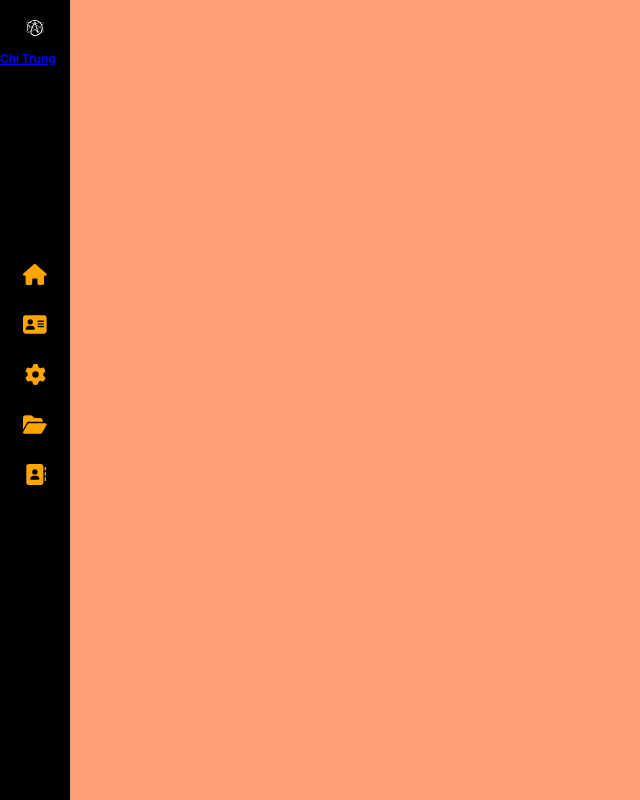
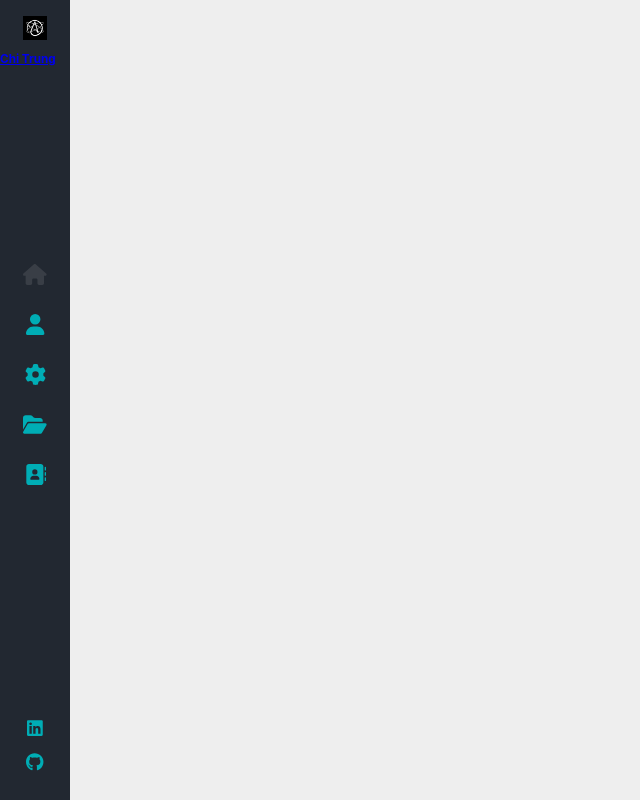
Before and after one commit to Puzzles65/portfolio, a React (Create React App) app: page / in a window 1280 px wide. Shown: the whole page, without its empty margins (0-640 px from the left). Built offline with nearby package versions, Linux system fonts and the light colour scheme.

Commit message:
added links to navbar

```diff
--- a/src/App.scss
+++ b/src/App.scss
@@ -14,7 +14,7 @@ html {
 body {
   margin: 0;
   color: grey;
-  background: lightsalmon;
+  background: #EEEEEE;
   overflow: hidden;
   display: block;
   -webkit-font-smoothing: antialiased;
--- a/src/components/Navbar/Navbar.jsx
+++ b/src/components/Navbar/Navbar.jsx
@@ -2,7 +2,8 @@ import '../Navbar/Navbar.scss'
 import { Link, NavLink } from 'react-router-dom'
 import logo from '../../assets/images/samplelogo.avif'
 import { FontAwesomeIcon } from '@fortawesome/react-fontawesome';
-import { faHouse, faAddressCard, faAddressBook, faGear, faFolderOpen, faFolder } from '@fortawesome/free-solid-svg-icons';
+import { faHouse, faUser, faAddressBook, faGear, faFolderOpen } from '@fortawesome/free-solid-svg-icons';
+import { faGithub, faLinkedin } from '@fortawesome/free-brands-svg-icons';
 
 const Navbar = () => (
     <div className='nav-bar'>
@@ -12,21 +13,33 @@ const Navbar = () => (
         </Link>
         <nav>
             <NavLink exact="true" activeclassname="active" to="/">
-                <FontAwesomeIcon icon={faHouse} color="orange" />
+                <FontAwesomeIcon icon={faHouse} color="#00ADB5" />
             </NavLink>
             <NavLink exact="true" activeclassname="active" className="about-link" to="/about">
-                <FontAwesomeIcon icon={faAddressCard} color="orange" />
+                <FontAwesomeIcon icon={faUser} color="#00ADB5" />
             </NavLink>
             <NavLink exact="true" activeclassname="active" className="skills-link" to="/skills">
-                <FontAwesomeIcon icon={faGear} color="orange" />
+                <FontAwesomeIcon icon={faGear} color="#00ADB5" />
             </NavLink>
             <NavLink exact="true" activeclassname="active" className="projects-link" to="/projects">
-                <FontAwesomeIcon icon={faFolderOpen} color="orange" />
+                <FontAwesomeIcon icon={faFolderOpen} color="#00ADB5" />
             </NavLink>
             <NavLink exact="true" activeclassname="active" className="contact-link" to="/contact">
-                <FontAwesomeIcon icon={faAddressBook} color="orange" />
+                <FontAwesomeIcon icon={faAddressBook} color="#00ADB5" />
             </NavLink>
         </nav>
+        <ul>
+            <li>
+                <a target="_blank" rel='noreferrer' href='https://www.linkedin.com/in/chi-trung-nguyen/'>
+                    <FontAwesomeIcon icon={faLinkedin} color="#00ADB5" />
+                </a>
+            </li>
+            <li>
+                <a target="_blank" rel='noreferrer' href='https://github.com/Puzzles65'>
+                    <FontAwesomeIcon icon={faGithub} color="#00ADB5" />
+                </a>
+            </li>
+        </ul>
     </div>
 
 )
--- a/src/components/Navbar/Navbar.scss
+++ b/src/components/Navbar/Navbar.scss
@@ -1,5 +1,5 @@
 .nav-bar {
-    background: black;
+    background: #222831;
     width: 70px;
     height: 100%;
     position: absolute;
@@ -34,7 +34,7 @@
 
         a {
             font-size: 21px;
-            color: grey;
+            color: #393E46;
             display: block;
             line-height: 50px;
             height: 50px;
@@ -46,7 +46,7 @@
             }
 
             &:hover {
-                color: orange;
+                color: #00ADB5;
 
                 svg {
                     opacity: 0;
@@ -99,7 +99,36 @@
             }
         }
 
+        a.active {
+            svg {
+                color: #393E46;
+            }
+        }
 
     }
 
+    ul {
+        position: absolute;
+        bottom: 20px;
+        width: 100%;
+        display: block;
+        padding: 0;
+        list-style: none;
+        text-align: center;
+        margin: 0;
+
+        li {
+            a {
+                padding: 7px 0;
+                display: block;
+                font-size: 18px;
+                line-height: 20px;
+            }
+
+            &:hover svg {
+                color: #393E46;
+            }
+        }
+    }
+
 }
```
